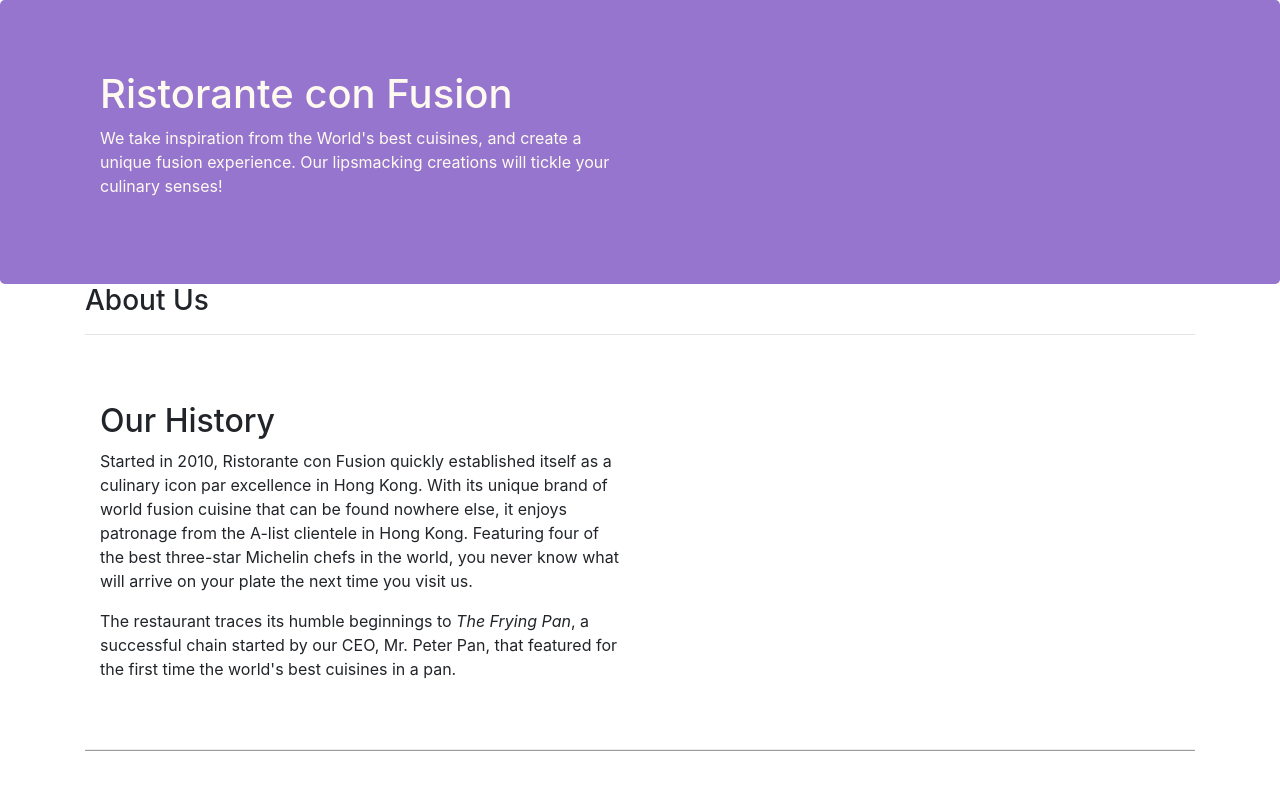
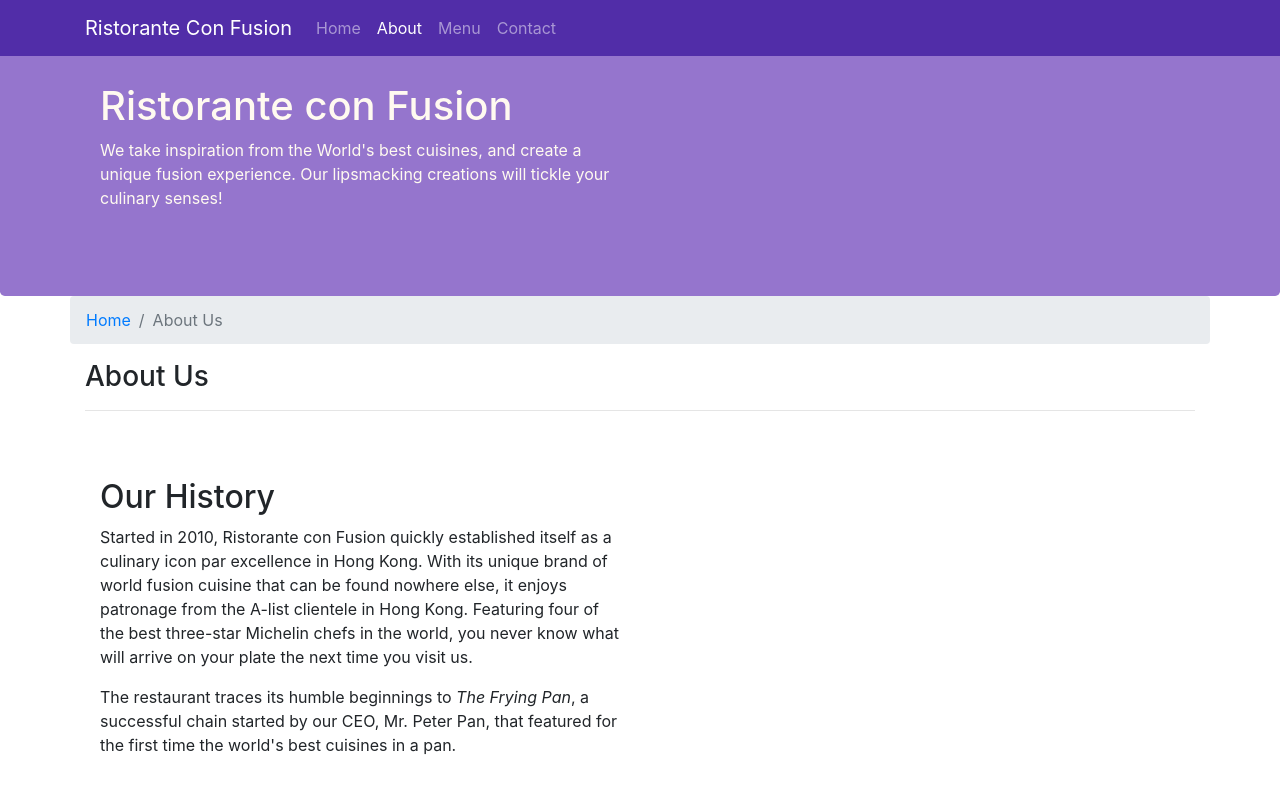
Before and after one commit to navaneet-rao/Bootstrap-test, a website: page aboutus.html in a window 1280 px wide. Shown: the top 798 px of the page. Drawn offline with nearby package versions, Linux system fonts and the light colour scheme.

Commit message:
navbar and breadcumbs

```diff
--- a/aboutus.html
+++ b/aboutus.html
@@ -28,6 +28,32 @@
   </head>
 
   <body>
+    <nav class="navbar navbar-dark navbar-expand-sm fixed-top">
+      <div class="container">
+        <button
+          class="navbar-toggler"
+          type="button"
+          data-toggle="collapse"
+          data-target="#Navbar"
+        >
+          <span class="navbar-toggler-icon"></span>
+        </button>
+        <a class="navbar-brand" href="./index.html">Ristorante Con Fusion</a>
+        <div class="collapse navbar-collapse" id="Navbar">
+          <ul class="navbar-nav mr-auto">
+            <li class="nav-item">
+              <a class="nav-link" href="./index.html">Home</a>
+            </li>
+            <li class="nav-item active">
+              <a class="nav-link" href="#">About</a>
+            </li>
+            <li class="nav-item"><a class="nav-link" href="#">Menu</a></li>
+            <li class="nav-item"><a class="nav-link" href="#">Contact</a></li>
+          </ul>
+        </div>
+      </div>
+    </nav>
+
     <header class="jumbotron">
       <div class="container">
         <div class="row row-header">
@@ -45,8 +71,12 @@
     </header>
 
     <div class="container">
-      <div>
-        <div>
+      <div class="row">
+        <ol class="col-12 breadcrumb">
+          <li class="breadcrumb-item"><a href="./index.html">Home</a></li>
+          <li class="breadcrumb-item active">About Us</li>
+      </ol>
+        <div class="col-12">
           <h3>About Us</h3>
           <hr />
         </div>
@@ -128,7 +158,7 @@
           <div class="col-4 offset-1 col-sm-2">
             <h5>Links</h5>
             <ul class="list-unstyled">
-              <li><a href="#">Home</a></li>
+              <li><a href="./index.html">Home</a></li>
               <li><a href="#">About</a></li>
               <li><a href="#">Menu</a></li>
               <li><a href="#">Contact</a></li>
--- a/css/styles.css
+++ b/css/styles.css
@@ -28,3 +28,12 @@ address{
     margin:0px;
     color:#000000;
 }
+
+body{
+    padding:12px 0px 0px 0px;
+    z-index:0;
+}
+
+.navbar-dark {
+     background-color: #512DA8;
+}
```
Also changed, not shown: index.html (+27 -2 lines).
